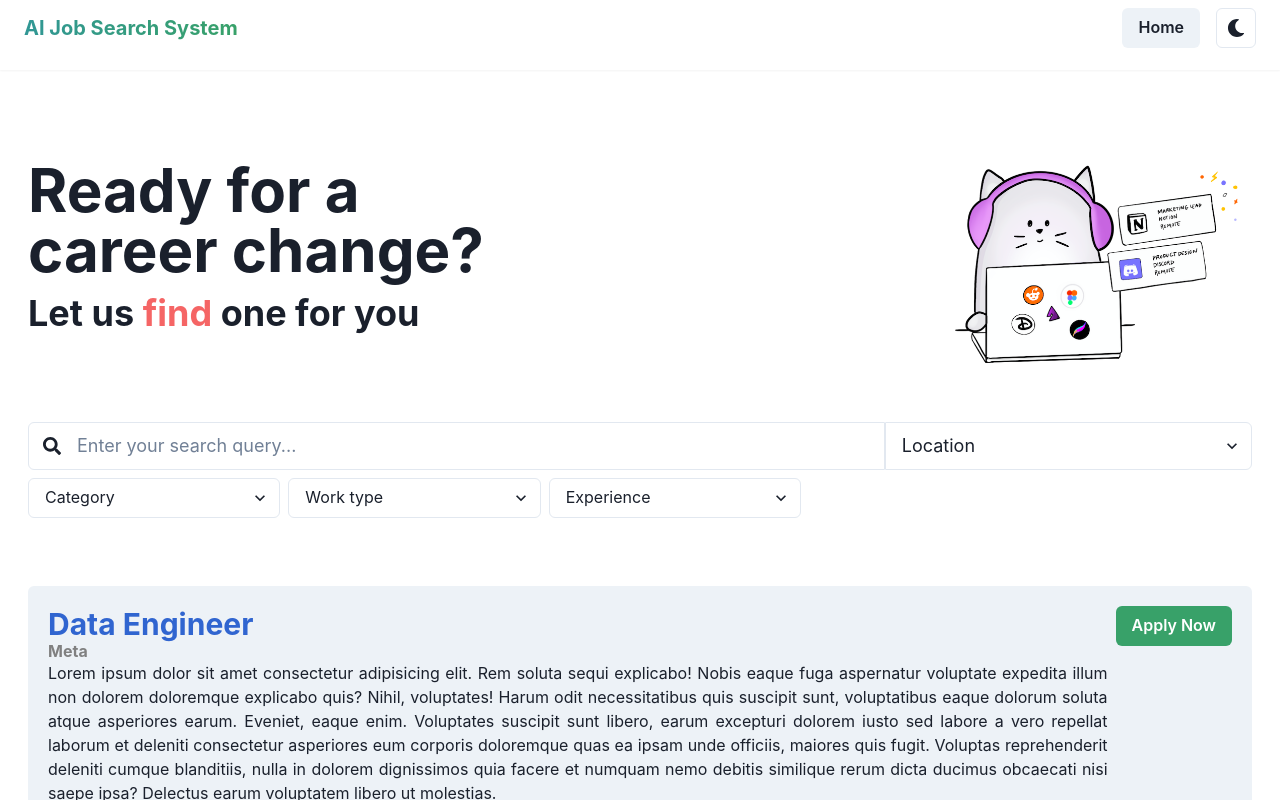
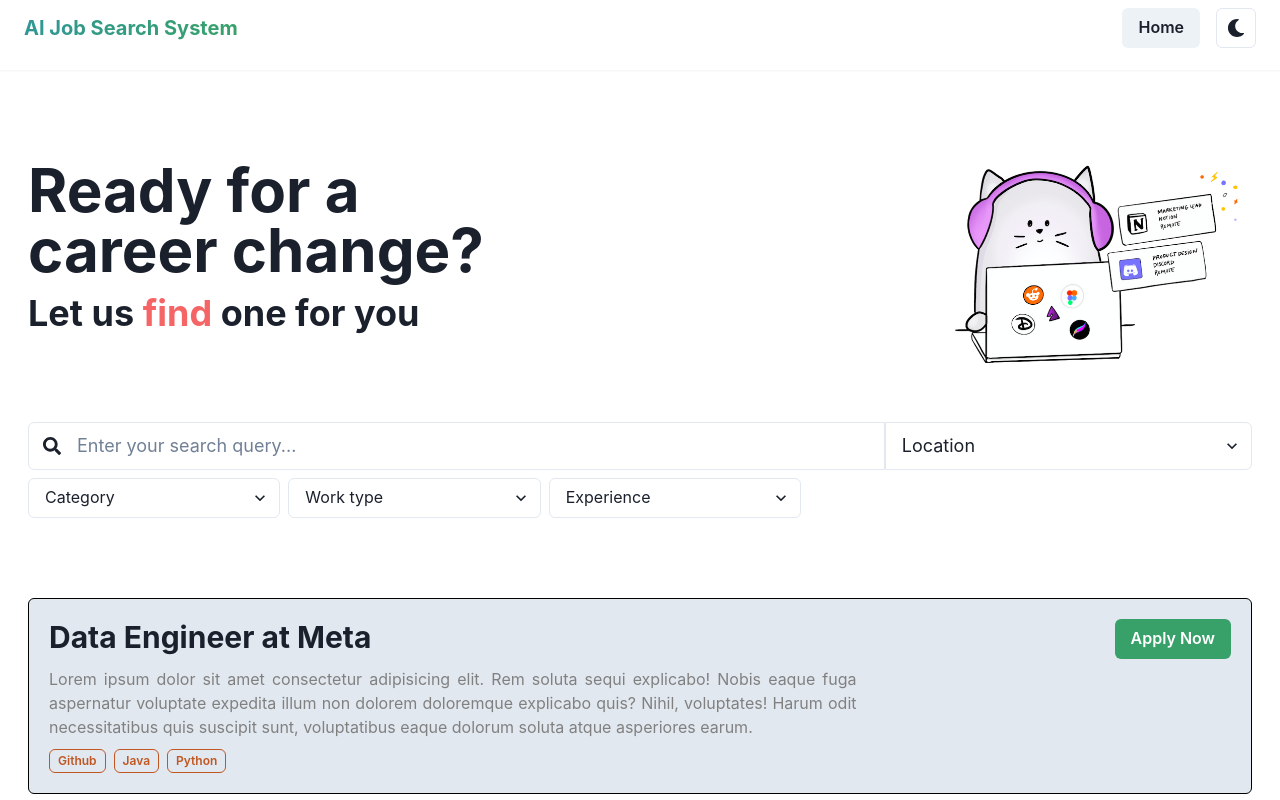
Before and after one commit to i-naeem/fastcareer, a React (Create React App) app: page / in a window 1280 px wide. Shown: the top 800 px of the page. Built offline with nearby package versions, Linux system fonts and the light colour scheme.

Commit message:
fnish frontend

```diff
--- a/src/components/JobCard.js
+++ b/src/components/JobCard.js
@@ -8,34 +8,39 @@
   Heading,
   CardBody,
   ButtonGroup,
+  Link,
+  useColorMode,
 } from '@chakra-ui/react';
-import { Link } from 'react-router-dom';
+import { Link as RLink } from 'react-router-dom';
 import _ from 'lodash';
 
 const JobCard = ({ post }) => {
+  const { colorMode } = useColorMode();
+
   return (
-    <Card direction={{ base: 'column', sm: 'row' }} overflow='hidden' variant='filled' width='100%'>
+    <Card
+      direction={{ base: 'column', sm: 'row' }}
+      overflow='hidden'
+      variant='outline'
+      borderColor={colorMode === 'light' ? 'ActiveBorder' : ''}
+      backgroundColor={colorMode === 'light' ? 'gray.200' : ''}
+      width='100%'
+    >
       <Stack width='100%'>
         <CardBody>
           <HStack align='start' justify='space-between' pb='2'>
             <Box>
-              <Heading size='lg' mb='2' color='Highlight' as={Link} to={`/posts/${post.id}`}>
-                {post.title}
-              </Heading>
-              <Heading size='sm' color='GrayText'>
-                {post.company}
-              </Heading>
-              <Text textAlign='justify'>
+              <Link as={RLink} to={`/posts/${post.id}`}>
+                <Heading size='lg' mb='3'>
+                  {post.title} at {post.company}
+                </Heading>
+              </Link>
+
+              <Text textAlign='justify' maxW='80ch' color='GrayText'>
                 Lorem ipsum dolor sit amet consectetur adipisicing elit. Rem soluta sequi explicabo!
                 Nobis eaque fuga aspernatur voluptate expedita illum non dolorem doloremque
                 explicabo quis? Nihil, voluptates! Harum odit necessitatibus quis suscipit sunt,
-                voluptatibus eaque dolorum soluta atque asperiores earum. Eveniet, eaque enim.
-                Voluptates suscipit sunt libero, earum excepturi dolorem iusto sed labore a vero
-                repellat laborum et deleniti consectetur asperiores eum corporis doloremque quas ea
-                ipsam unde officiis, maiores quis fugit. Voluptas reprehenderit deleniti cumque
-                blanditiis, nulla in dolorem dignissimos quia facere et numquam nemo debitis
-                similique rerum dicta ducimus obcaecati nisi saepe ipsa? Delectus earum voluptatem
-                libero ut molestias.
+                voluptatibus eaque dolorum soluta atque asperiores earum.
               </Text>
             </Box>
             <Box>
--- a/src/components/Searchbar.js
+++ b/src/components/Searchbar.js
@@ -59,12 +59,13 @@
           <option value='Lahore'>Lahore</option>
         </Select>
       </Flex>
-      <HStack mb='2'>
+      <HStack pb='5'>
         {filterOptions.map(filter => (
           <SelectWrapper key={filter.id} filter={filter} onChange={onFilterChange} />
         ))}
       </HStack>
-      <ButtonGroup size='xs'>
+      <ButtonGroup size='sm'>
+        {filters.length ? <Button variant='ghost'> Filters</Button> : null}
         {filters.map((filter, idx) => (
           <Button
             key={idx}
--- a/src/routes/Home.js
+++ b/src/routes/Home.js
@@ -7,6 +7,24 @@
   const posts = [
     {
       id: 1,
+      title: 'Data Engineer',
+      company: 'Meta',
+      categories: ['Python', 'Java', 'Github'],
+    },
+    {
+      id: 55555,
+      title: 'Data Engineer',
+      company: 'Meta',
+      categories: ['Python', 'Java', 'Github'],
+    },
+    {
+      id: 55,
+      title: 'Data Engineer',
+      company: 'Meta',
+      categories: ['Python', 'Java', 'Github'],
+    },
+    {
+      id: 333,
       title: 'Data Engineer',
       company: 'Meta',
       categories: ['Python', 'Java', 'Github'],
--- a/src/routes/Job.js
+++ b/src/routes/Job.js
@@ -1,35 +1,29 @@
 import { useRef } from 'react';
 import JobCard from '../components/JobCard';
-import { redirect, useParams } from 'react-router-dom';
 import CoverLetterDrawer from '../components/CoverLetterDrawer';
 import {
   Box,
+  Flex,
+  List,
+  Text,
   Button,
+  Heading,
+  ListItem,
   ButtonGroup,
-  Flex,
-  Heading,
-  List,
-  ListItem,
-  Text,
   useDisclosure,
 } from '@chakra-ui/react';
 
 const Job = ({ isError, isLoading, posts }) => {
   const { isOpen, onClose, onOpen } = useDisclosure();
   const btnRef = useRef();
-
-  const params = useParams();
-  const post_id = params.post_id;
-
-  if (isError || isLoading) {
-    return <h1>Loading...</h1>;
-  }
-
-  const post = posts.find(p => p.id == post_id);
-
-  if (!post) {
-    redirect('/404');
-  }
+  const post = {
+    id: 1,
+    title: 'Data Engineer',
+    company: 'Meta',
+    skills: ['Python', 'Java', 'Github'],
+    categories: ['Python', 'Java', 'Github'],
+    education: ['Python', 'Java', 'Github'],
+  };
 
   return (
     <Box>
@@ -40,13 +34,30 @@
         <Heading size='lg' mb='2'>
           About {post.company}
         </Heading>
-        <Text fontSize='md'>{post.about_company}</Text>
+        <Text fontSize='md'>
+          Lorem ipsum dolor sit amet consectetur adipisicing elit. Facere ad labore facilis
+          expedita, fugit itaque explicabo laborum! In harum ut voluptate culpa nulla error quia!
+          Impedit porro eveniet nemo ratione asperiores quidem perspiciatis molestiae eaque facilis
+          atque dicta facere dolorum veniam, accusantium a magnam nihil odio id? Eaque minus ullam
+          sit quasi. Odio totam delectus veniam, labore minima ut quod dolore commodi perferendis
+          amet? Hic rerum possimus illo cumque, laborum quidem unde cupiditate, nihil impedit
+          perferendis nam aspernatur quae maiores odio quas esse similique. Eveniet, velit natus
+          animi a ea sequi perferendis illo delectus nisi illum nesciunt et maxime molestias?
+        </Text>
       </Box>
       <Box mb='4'>
         <Heading size='lg' mb='2'>
           Job Description
         </Heading>
-        <Text fontSize='md'>{post.description}</Text>
+        <Text fontSize='md'>
+          Lorem ipsum dolor sit amet consectetur adipisicing elit. Id perferendis soluta deserunt,
+          reiciendis, fugiat dicta iste, quia quod doloremque incidunt earum quasi. Ducimus
+          distinctio reprehenderit delectus qui consequuntur adipisci exercitationem voluptatem
+          tempore nostrum iure quae perspiciatis sequi atque alias nisi quaerat, id blanditiis.
+          Laboriosam quidem nobis animi. Quaerat quibusdam, expedita doloremque beatae sit illo quos
+          saepe laudantium temporibus quidem molestias ad recusandae harum delectus rem debitis a
+          obcaecati? Perferendis, animi?
+        </Text>
       </Box>
       <Box mb='4'>
         <Heading size='lg' mb='2'>
```
